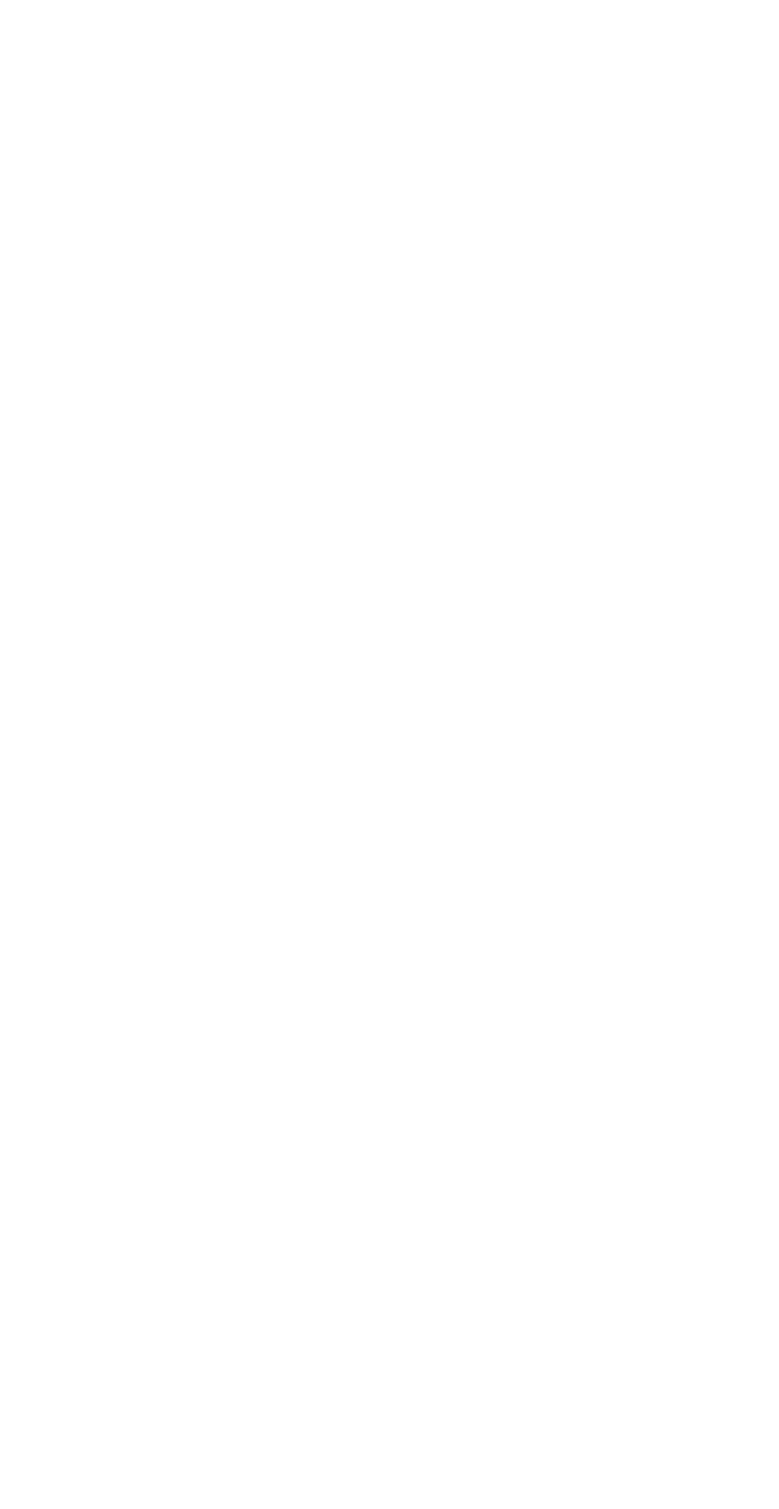
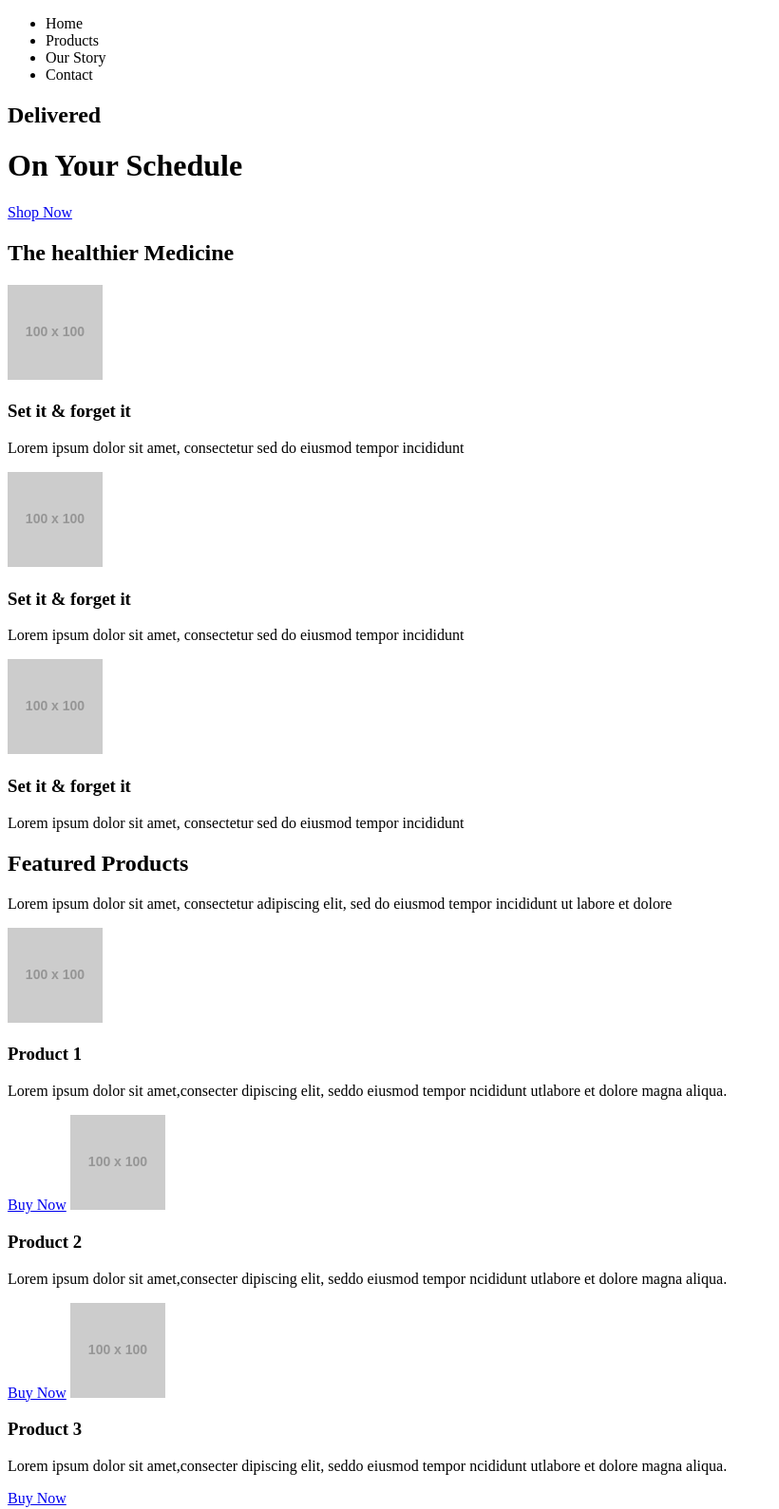
Before and after one commit to kcurbelo/gexena, a plain HTML site: page index.html in a window 1280 px wide. Shown: the top 1589 px of the page at 95% size, without its empty margins (0-820 px from the left). Before the commit the page ends 800 px from the top, so only its background shows below. Drawn offline with Linux system fonts and the light colour scheme; placeholder pictures from the web are drawn by us.

Commit message:
Added all text

```diff
--- a/index.html
+++ b/index.html
@@ -5,5 +5,85 @@
 </head>
 <body>
 
+<!-- =================== -->
+<!-- Navigation menu -->
+<!-- =================== -->
+<ul>
+	<li>Home</li>
+	<li>Products</li>
+	<li>Our Story</li>
+	<li>Contact</li>
+</ul>
+
+
+<!-- =================== -->
+<!-- Main banner section -->
+<!-- =================== -->
+<h2>Delivered</h2>
+<h1>On Your Schedule</h1>
+<a href="#">Shop Now</a>
+
+
+<!-- =================== -->
+<!-- 'The Healhier Medicine' section -->
+<!-- =================== -->
+<!-- Box-1 - top/left -->
+<h2>The healthier Medicine</h2>
+
+<!-- Box-2 - top/right -->
+<img src="http://via.placeholder.com/100x100">
+<h3>Set it & forget it</h3>
+<p>Lorem ipsum dolor sit amet, consectetur sed do eiusmod tempor incididunt</p>
+
+<!-- Box-3 - bottom/left -->
+<img src="http://via.placeholder.com/100x100">
+<h3>Set it & forget it</h3>
+<p>Lorem ipsum dolor sit amet, consectetur sed do eiusmod tempor incididunt</p>
+
+<!-- Box-4 - bottom/right -->
+<img src="http://via.placeholder.com/100x100">
+<h3>Set it & forget it</h3>
+<p>Lorem ipsum dolor sit amet, consectetur sed do eiusmod tempor incididunt</p>
+
+
+<!-- =================== -->
+<!-- 'Featured Products' section -->
+<!-- =================== -->
+<h2>Featured Products</h2>
+<p>Lorem ipsum dolor sit amet, consectetur adipiscing elit, sed do eiusmod tempor incididunt ut labore et dolore </p>
+
+<!-- Box-1 -->
+<img src="http://via.placeholder.com/100x100">
+<h3>Product 1</h3>
+<p>Lorem ipsum dolor sit amet,consecter dipiscing elit, seddo eiusmod tempor ncididunt utlabore et dolore magna aliqua. </p>
+<a href="#">Buy Now</a>
+
+<!-- Box-2 -->
+<img src="http://via.placeholder.com/100x100">
+<h3>Product 2</h3>
+<p>Lorem ipsum dolor sit amet,consecter dipiscing elit, seddo eiusmod tempor ncididunt utlabore et dolore magna aliqua. </p>
+<a href="#">Buy Now</a>
+
+<!-- Box-3 -->
+<img src="http://via.placeholder.com/100x100">
+<h3>Product 3</h3>
+<p>Lorem ipsum dolor sit amet,consecter dipiscing elit, seddo eiusmod tempor ncididunt utlabore et dolore magna aliqua. </p>
+<a href="#">Buy Now</a>
+
+
+<!-- =================== -->
+<!-- 'Let's Get Started' section -->
+<!-- =================== -->
+<h2>Featured Products</h2>
+<input type="text" name="Email" placeholder="Enter your email address">
+<button>Submit</button>
+
+<!-- =================== -->
+<!-- Footer section -->
+<!-- =================== -->
+<div>
+
+</div>
+
 </body>
 </html>
```
